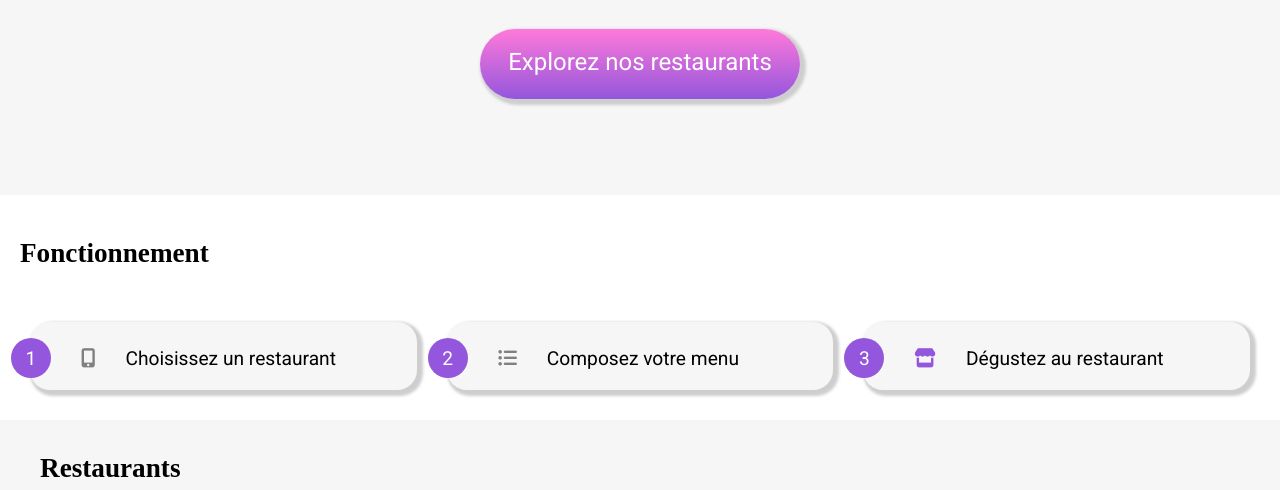
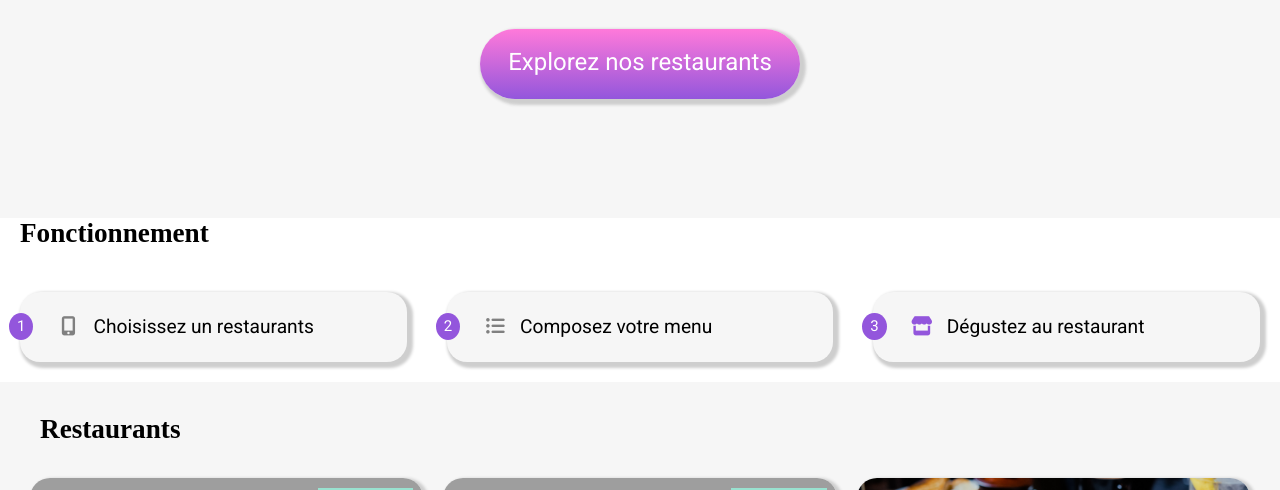
Before and after one commit to mayccos/Beckerjeanchristophe_3_20052021, a website: page index.html in a window 1280 px wide. Shown: the part 238-728 px from the top of the page. Drawn offline with Linux system fonts and the light colour scheme; grey boxes are pictures that could not be loaded; a web font is replaced by a local one.

Commit message:
problème lié à la déconnexion réglé + dernières modifications

```diff
--- a/index.html
+++ b/index.html
@@ -34,19 +34,35 @@
         </section>
         <section class="section2">
             <h2>Fonctionnement</h2>
-            <table>
-                <tr>
-                    <td class="ad1">
-                        <label class="p1">1</label><i class="fas fa-mobile-alt"></i><p>Choisissez un restaurant</p>
-                    </td>
-                    <td class="ad2">
-                        <label class="p2">2</label><i class="fas fa-list-ul"></i><p>Composez votre menu</p>
-                    </td>
-                    <td class="ad3">
-                        <label class="p3">3</label><i class="fas fa-store"></i><p>Dégustez au restaurant</p>
-                    </td>
-                </tr>
-            </table>
+            <div class="fonctionnalities">
+                <div class="fonctionnalities-card">
+                  <div class="fonctionnalities-card__content">
+                    <span class="number-circle">1</span>
+                    <div class="miniicon">
+                      <i class="fas fa-mobile-alt"></i>
+                    </div>
+                    <p>Choisissez un restaurants</p>
+                  </div>
+                </div>
+                <div class="fonctionnalities-card">
+                  <div class="fonctionnalities-card__content">
+                    <span class="number-circle">2</span>
+                    <div class="miniicon">
+                      <i class="fas fa-list-ul"></i>
+                    </div>
+                    <p>Composez votre menu</p>
+                  </div>
+                </div>
+                <div class="fonctionnalities-card">
+                  <div class="fonctionnalities-card__content">
+                    <span class="number-circle">3</span>
+                    <div class="miniicon2">
+                      <i class="fas fa-store"></i>
+                    </div>
+                    <p>Dégustez au restaurant</p>
+                  </div>
+                </div>
+            </div>
         </section>
         <section class="section3">
             <h2>Restaurants</h2>
--- a/sass/Layouts/homepage/_mediaqueries.scss
+++ b/sass/Layouts/homepage/_mediaqueries.scss
@@ -10,24 +10,15 @@
     }
 
 }
-@media screen and(max-width: 600px) {
-    .ad1 , .ad2 , .ad3{
-        width: 98%;
-    }
-}
-@media (max-width: 1033px){
-    .ad1 , .ad2 , .ad3{
-        display: block;
-        flex-direction: column;
-        width: 70%;
-    }
-    .ad2 , .ad3{
-        margin-top: 30px;
-    }
-}
+
 @media screen and (min-width: 992px) {
     .choix-resto{
         display: grid;
         grid-template-columns: repeat(3,1fr);
     }
 }
+@media screen and (min-width: 768px) {
+    .fonctionnalities{
+        grid-template-columns: repeat(3,1fr);
+    }
+}
--- a/sass/Layouts/homepage/_section2.scss
+++ b/sass/Layouts/homepage/_section2.scss
@@ -1,57 +1,40 @@
 .section2{
-    padding-top: 20px;
-    height: 20%;
-    min-height: 200px;
-    width: 100%;
+    h2{
+        margin-left: 20px;
+    }
     background-color: $color-body;
-    h2{
-        margin-left: 20px
-    }
-    table{
-        @include table;
-        width: 100%;
-        height: 100%;
+    .fonctionnalities{
+        display: grid;
+        .fonctionnalities-card{
+            max-width: 100%;
+            @include headingborder;
+            background-color: $colorbacs;
+            font-size: 1.2rem;
+            border-radius: 20px;
+            margin: 20px 20px;
+            &__content{
+               display: flex;
+               justify-content: flex-start;
+               flex-direction: row;
+               align-items: center;
+               height: 70px;
+            }
+            .number-circle{
+                color: $color-body;
+                border-radius: 50%;
+                background-color: $color1;
+                margin: 0px 10px 0px -11px;
+                padding: 5px 8px;
+                font-size: 15px;
+            }
+            .miniicon , .miniicon2{
+                color: $colorinact;
+                width: 50px;
+                text-align: center;
+            }
+            .miniicon2{
+                color: $color1;
+            }
+        }
     }
 }
-.ad1 , .ad2 , .ad3{
-    font-size: 1.2rem;
-    width: 30%;
-    min-width: 300px;
-    background-color: $colorbacs;
-    border-radius: 20px;
-    height: 50%;
-    min-height: 75px;
-    @include headingborder;
-    label , i , p{
-        display: inline-block;
-        margin-left: 30px;
-    }
-    label{
-        margin-top: 15px;
-        margin-left: -20px;
-        padding-top: 10px;
-        background-color: $color1;
-        color: white;
-        width: 40px;
-        height: 30px;
-        border-radius: 50%;
-        text-align: center;
-        align-items: center;
-    }
-    i{
-        margin-top: 22px;
-    }
-    p{
-        margin-top: 22px;
-    }
-}
-.ad1 , .ad2{
-    i{
-        color: $colorinact;
-    }
-}
-.ad3{
-    i{
-        color: $color1;
-    }
-}
```
Also changed, not shown: .public/css/style.css (deleted), public/css/style.css, 2 other files.
